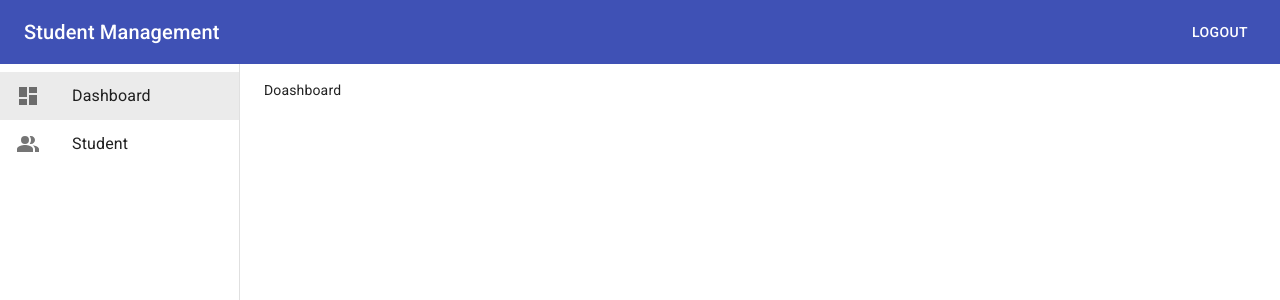
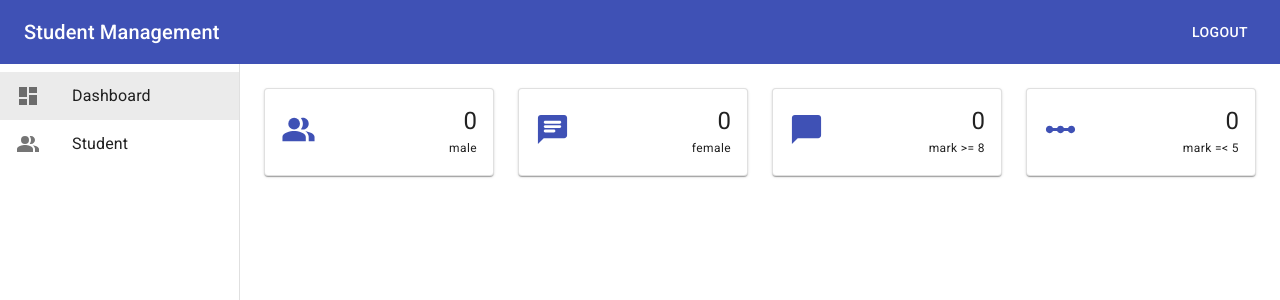
Before and after one commit to huynvn010193/easyfe-rtk-2, a React (Create React App) app: page /admin/dashboard in a window 1280 px wide. Shown: the top 300 px of the page. Built offline with nearby package versions, Linux system fonts and the light colour scheme; no server answers; sample sign-in values are in the browser's storage.

Commit message:
Redux Saga: 26

```diff
--- /dev/null
+++ b/src/features/dashboard/components/StatisticItem.tsx
@@ -0,0 +1,35 @@
+import { Box, makeStyles, Paper, Typography } from '@material-ui/core';
+import * as React from 'react';
+
+export interface StatisticProps {
+  icon: React.ReactElement;
+  label: string;
+  value: number;
+}
+
+const useStyles = makeStyles((theme) => ({
+  root: {
+    display: 'flex',
+    flexFlow: 'row nowrap', // Xếp theo chiều ngang và ko xuống dòng
+    justifyContent: 'space-between',
+    alignItems: 'center',
+    padding: theme.spacing(2),
+    border: `1px solid ${theme.palette.divider}`,
+  },
+}));
+
+export function StatisticItem({ icon, label, value }: StatisticProps) {
+  const classes = useStyles();
+
+  return (
+    <Paper className={classes.root}>
+      <Box>{icon}</Box>
+      <Box>
+        <Typography variant="h5" align="right">
+          {value}
+        </Typography>
+        <Typography variant="caption">{label}</Typography>
+      </Box>
+    </Paper>
+  );
+}
--- a/src/features/dashboard/index.tsx
+++ b/src/features/dashboard/index.tsx
@@ -11,6 +11,21 @@
   selectRankingByCityList,
 } from './dashboardSlice';
 import { useDispatch } from 'react-redux';
+import { Box, Grid, LinearProgress, makeStyles } from '@material-ui/core';
+import { StatisticItem } from './components/StatisticItem';
+import { ChatBubble, ChatRounded, LinearScaleSharp, PeopleAlt } from '@material-ui/icons';
+
+const useStyles = makeStyles((theme) => ({
+  root: {
+    position: 'relative',
+    paddingTop: theme.spacing(1),
+  },
+  loading: {
+    position: 'absolute',
+    top: theme.spacing(-1),
+    width: '100%',
+  },
+}));
 
 export default function Doashboard() {
   const dispatch = useDispatch();
@@ -19,6 +34,8 @@
   const highestStudentList = useAppSelector(selectHighestStudentList);
   const lowestStudentList = useAppSelector(selectLowestStudentList);
   const rankingByCityList = useAppSelector(selectRankingByCityList);
+
+  const classes = useStyles();
 
   console.log({
     loading,
@@ -32,5 +49,42 @@
     dispatch(dashboardActions.fetchData());
   }, [dispatch]);
 
-  return <div>Doashboard</div>;
+  return (
+    <Box className={classes.root}>
+      {loading && <LinearProgress className={classes.loading} />}
+      <Grid container spacing={3}>
+        <Grid item xs={12} md={6} lg={3}>
+          <StatisticItem
+            icon={<PeopleAlt fontSize="large" color="primary" />}
+            label="male"
+            value={statistics.maleCount}
+          />
+        </Grid>
+
+        <Grid item xs={12} md={6} lg={3}>
+          <StatisticItem
+            icon={<ChatRounded fontSize="large" color="primary" />}
+            label="female"
+            value={statistics.femaleCount}
+          />
+        </Grid>
+
+        <Grid item xs={12} md={6} lg={3}>
+          <StatisticItem
+            icon={<ChatBubble fontSize="large" color="primary" />}
+            label="mark >= 8"
+            value={statistics.highMarkCount}
+          />
+        </Grid>
+
+        <Grid item xs={12} md={6} lg={3}>
+          <StatisticItem
+            icon={<LinearScaleSharp fontSize="large" color="primary" />}
+            label="mark =< 5"
+            value={statistics.lowMarkCount}
+          />
+        </Grid>
+      </Grid>
+    </Box>
+  );
 }
```
